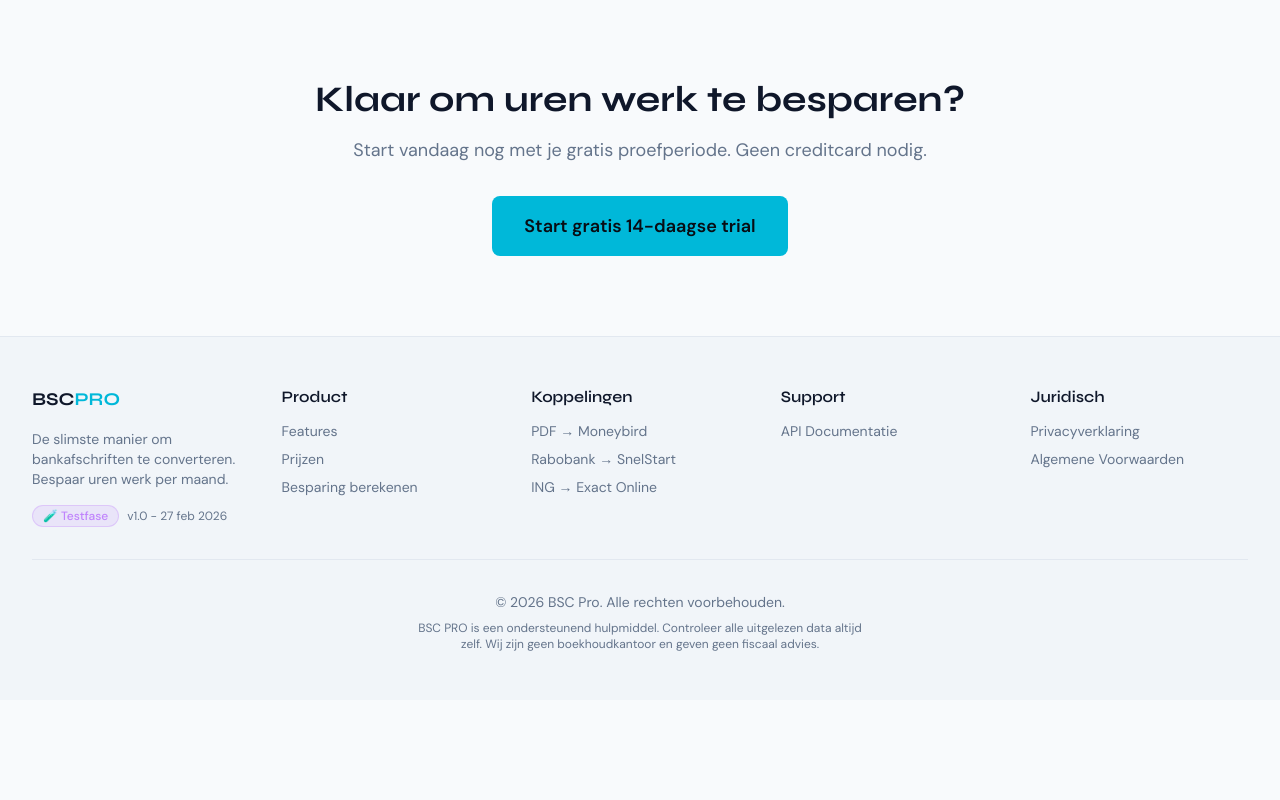
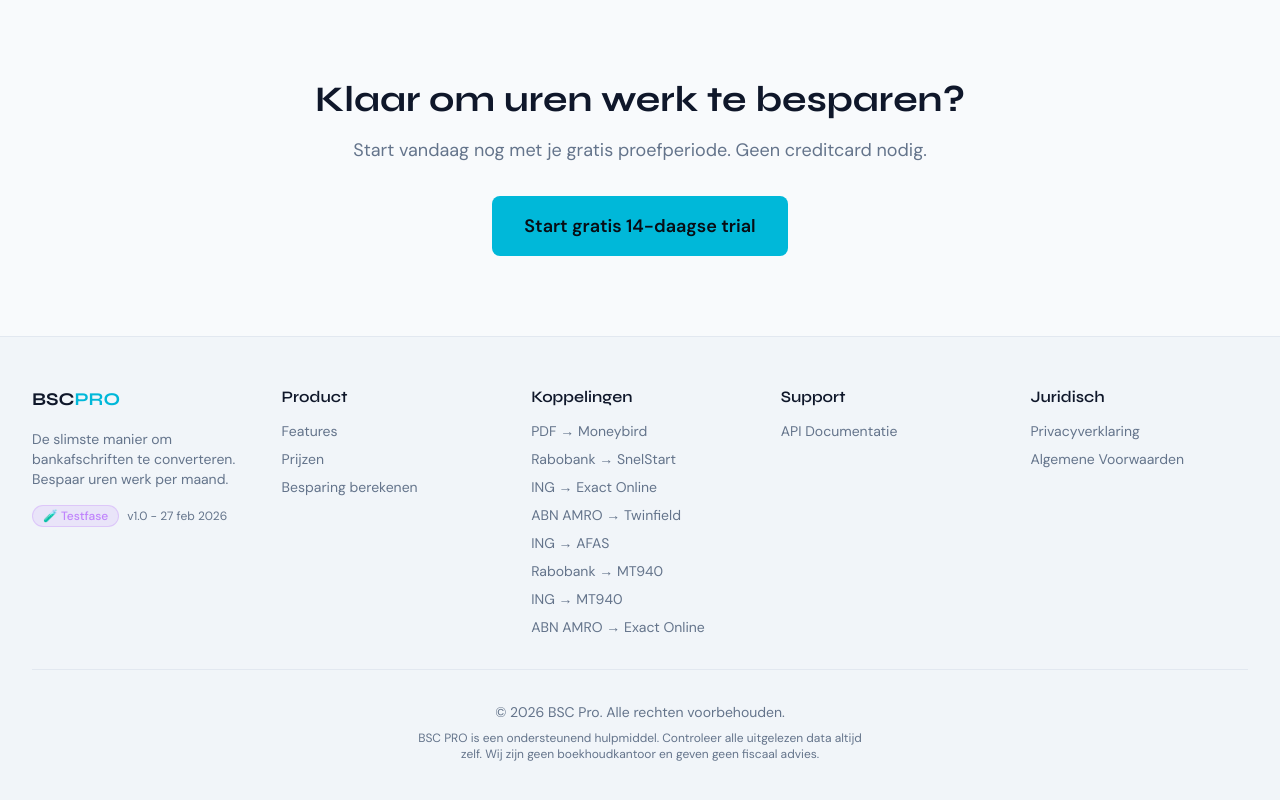
Before and after one commit to stagedvisuals/bank-statement-converter-pro, a Next.js app: page / in a window 1280 px wide. Shown: the part 4864-5664 px from the top of the page. Before the commit the page ends 5564 px from the top, so only its background shows below. Built offline with nearby package versions, Linux system fonts and the light colour scheme; no server answers.

Commit message:
add all 8 SEO links to homepage footer for consistency

```diff
--- a/app/page.tsx
+++ b/app/page.tsx
@@ -444,6 +444,11 @@ export default function Home() {
                 <li><Link href="/moneybird/priverekening-pdf-importeren" className="hover:text-[#00b8d9]">PDF → Moneybird</Link></li>
                 <li><Link href="/snelstart/rabobank-pdf-importeren" className="hover:text-[#00b8d9]">Rabobank → SnelStart</Link></li>
                 <li><Link href="/exact-online/ing-prive-importeren" className="hover:text-[#00b8d9]">ING → Exact Online</Link></li>
+                <li><Link href="/abn-amro/twinfield-importeren" className="hover:text-[#00b8d9]">ABN AMRO → Twinfield</Link></li>
+                <li><Link href="/ing/afas-importeren" className="hover:text-[#00b8d9]">ING → AFAS</Link></li>
+                <li><Link href="/rabobank/mt940-exporteren" className="hover:text-[#00b8d9]">Rabobank → MT940</Link></li>
+                <li><Link href="/ing/mt940-exporteren" className="hover:text-[#00b8d9]">ING → MT940</Link></li>
+                <li><Link href="/abn-amro/exact-online-importeren" className="hover:text-[#00b8d9]">ABN AMRO → Exact Online</Link></li>
               </ul>
             </div>
             <div>
```
